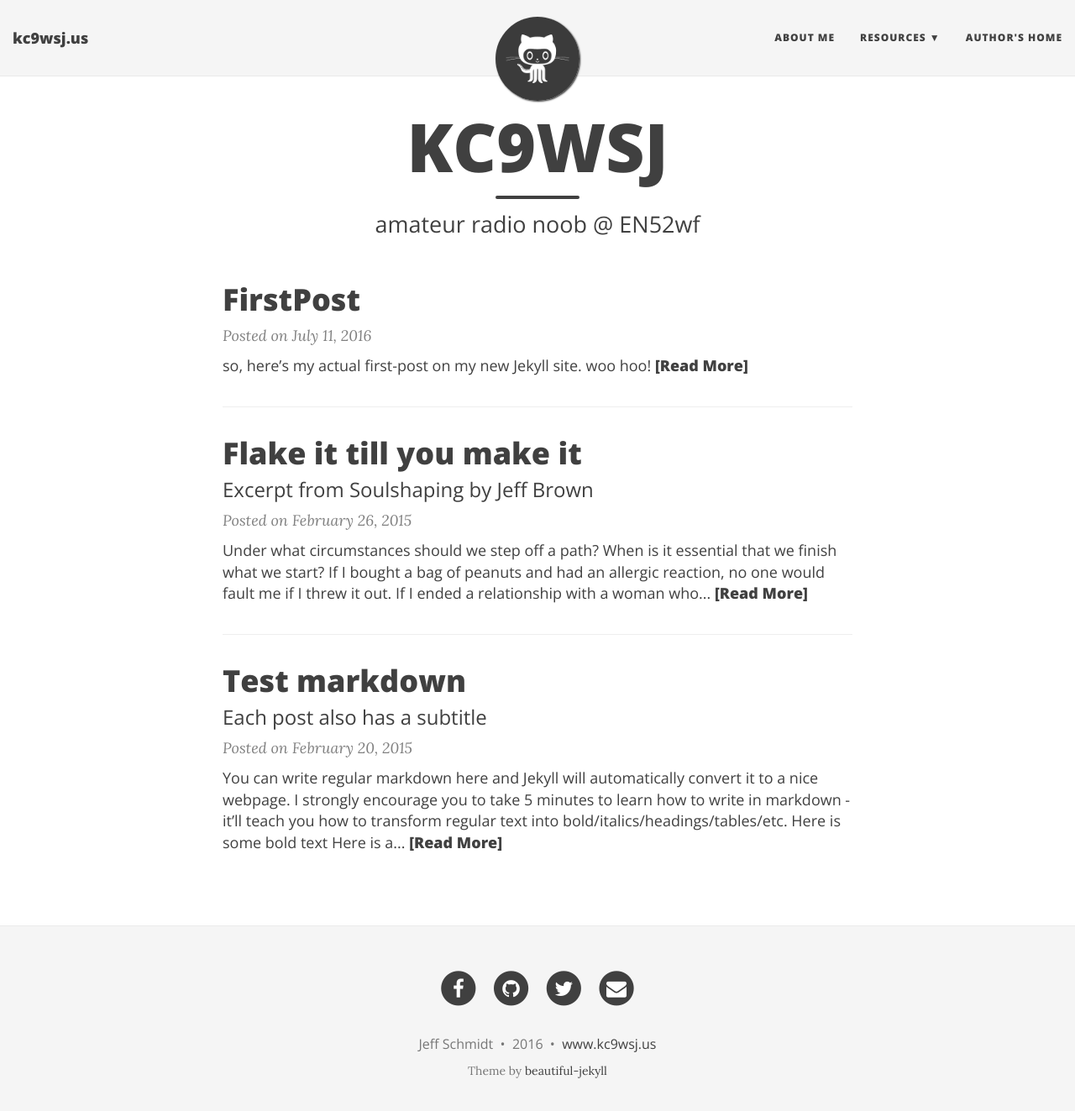
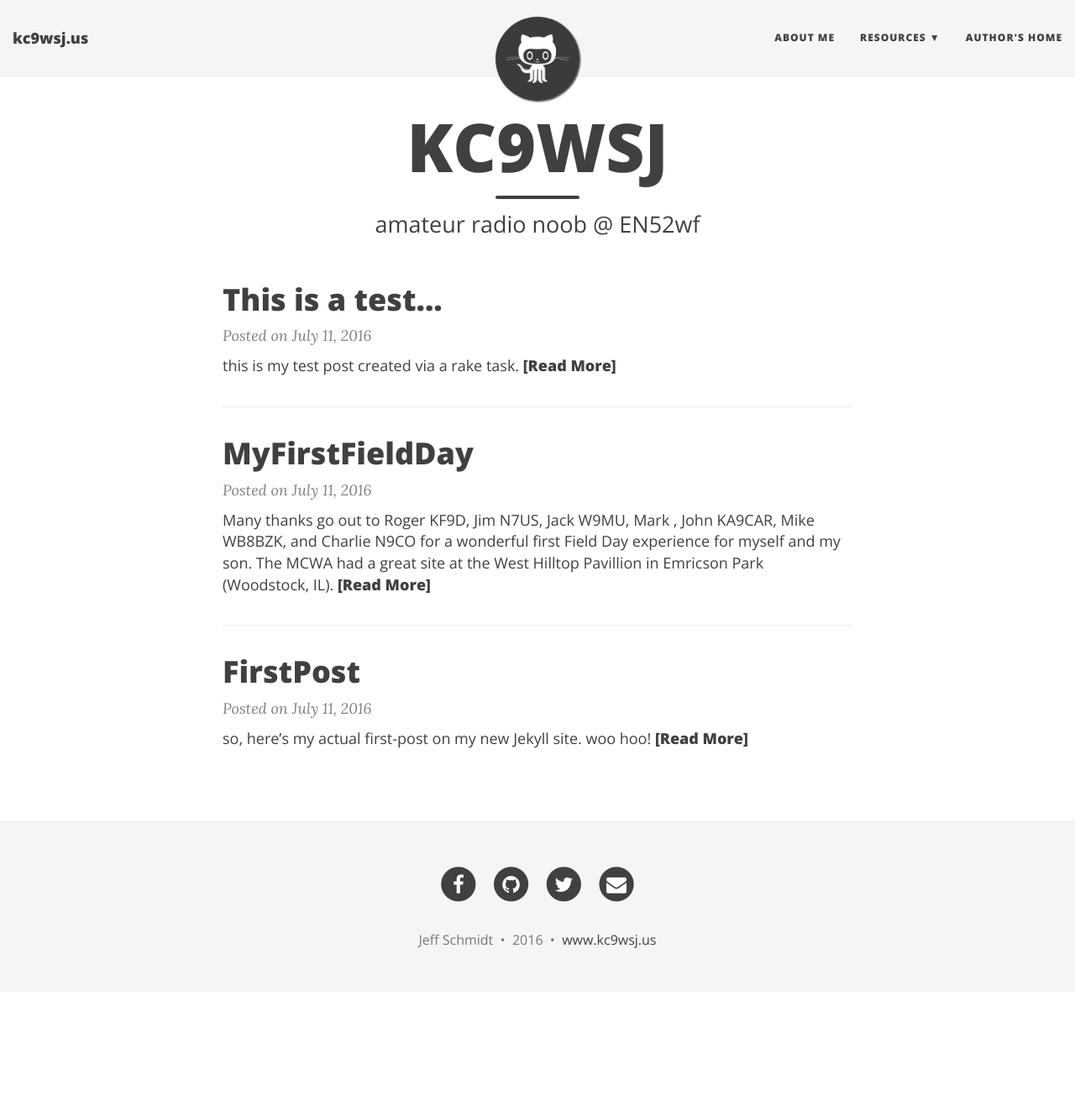
Before and after one commit to jschmidt3786/kc9wsj.us, a Jekyll site: the page built from index.html, in a window 1280 px wide and 1336 px high. Shown: the top 1323 px of the window at 84% size. Built offline with Jekyll 4.4.1, drawn with Linux system fonts in a browser that asks for light colours; nearby versions of some CDN libraries; the list of posts is cut into pages by our own code.

Commit message:
add Rakefile, remove footer info, remove more fluff, add FD images

```diff
--- a/_includes/footer.html
+++ b/_includes/footer.html
@@ -85,10 +85,10 @@
 		  {% endif %}
 	    </p>
 	        <!-- Please don't remove this, keep my open source work credited :) -->
-		<p class="theme-by text-muted">
+<!--		<p class="theme-by text-muted">
 		  Theme by
 		  <a href="http://deanattali.com/beautiful-jekyll/">beautiful-jekyll</a>
-		</p>
+      </p> -->
       </div>
     </div>
   </div>
--- /dev/null
+++ b/_posts/2016-07-11-MyFirstFieldDay.md
@@ -0,0 +1,11 @@
+---
+title: MyFirstFieldDay
+subtitle:
+layout: post
+bigimg: /img/fd2016.jpg
+---
+
+Many thanks go out to Roger KF9D, Jim N7US, Jack W9MU, Mark , John KA9CAR, Mike WB8BZK, and Charlie N9CO for a wonderful first Field Day experience for myself and my son.
+The [MCWA][mcwa] had a great site at the West Hilltop Pavillion in Emricson Park (Woodstock, IL).
+
+[mcwa]: http://mcwa.org/
--- /dev/null
+++ b/_posts/2016-07-11-this-is-a-test.md
@@ -0,0 +1,9 @@
+---
+layout: post
+title: "This is a test..."
+description: "test desc."
+category: category_test
+tags: [ tag1 ]
+---
+
+this is my test post created via a rake task.
```
Also changed, not shown: 2015-02-20-test-markdown.md (renamed from _posts/2015-02-20-test-markdown.md), 2015-02-26-flake-it-till-you-make-it.md (renamed from _posts/2015-02-26-flake-it-till-you-make-it.md), img/fd2016.jpg (added), 4 other files.
